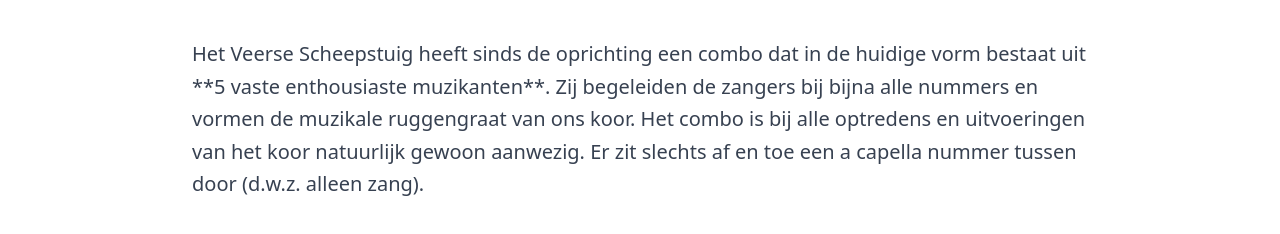
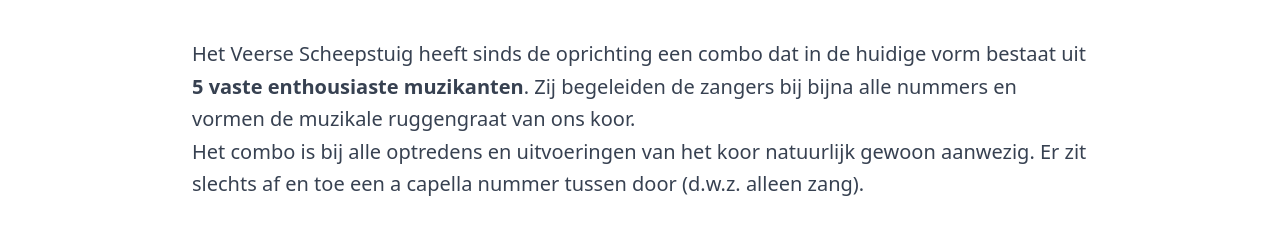
Before and after one commit to ZeezichtMedia/veersescheepstuig-website, an Astro site: page /combo in a window 1280 px wide. Shown: the part 666-900 px from the top of the page. Built offline with nearby package versions, Linux system fonts and the light colour scheme; Astro itself is replaced by a stand-in of ours.

Commit message:
Fix: Render combo intro as markdown and fix image aspect ratio

```diff
--- a/src/content/pages/combo.md
+++ b/src/content/pages/combo.md
@@ -2,10 +2,7 @@
 title: "Het Combo"
 heroImage: "/images/concerten-header.webp"
 numberOfMusicians: 5
-intro: |
-  Het Veerse Scheepstuig heeft sinds de oprichting een combo dat in de huidige vorm bestaat uit **5 vaste enthousiaste muzikanten**. Zij begeleiden de zangers bij bijna alle nummers en vormen de muzikale ruggengraat van ons koor.
-
-  Het combo is bij alle optredens en uitvoeringen van het koor natuurlijk gewoon aanwezig. Er zit slechts af en toe een a capella nummer tussen door (d.w.z. alleen zang).
+intro: ""
 
 instruments:
   - name: "Gitaar"
@@ -39,3 +36,7 @@ rehearsalInfo: |
 
   **Repetities:** Elke woensdag 19:45 - 21:45 uur
 ---
+
+Het Veerse Scheepstuig heeft sinds de oprichting een combo dat in de huidige vorm bestaat uit **5 vaste enthousiaste muzikanten**. Zij begeleiden de zangers bij bijna alle nummers en vormen de muzikale ruggengraat van ons koor.
+
+Het combo is bij alle optredens en uitvoeringen van het koor natuurlijk gewoon aanwezig. Er zit slechts af en toe een a capella nummer tussen door (d.w.z. alleen zang).
--- a/src/pages/combo.astro
+++ b/src/pages/combo.astro
@@ -7,6 +7,7 @@ import { getImageUrl } from "../lib/cloudinary";
 
 // Load content from CMS
 const comboData = await getEntry("pages", "combo");
+const { Content } = await comboData.render();
 
 interface Instrument {
   name: string;
@@ -88,11 +89,10 @@ if (!data.hero) console.error("HERO MISSING!");
     <div class="max-w-4xl mx-auto">
       <SectionHeader title="Vijf enthousiaste muzikanten" align="left" />
 
-      <div class="prose prose-lg max-w-none">
-        <div
-          set:html={data.intro}
-          class="text-xl text-gray-700 leading-relaxed mb-6"
-        />
+      <div
+        class="prose prose-lg max-w-none text-xl text-gray-700 leading-relaxed mb-6"
+      >
+        <Content />
       </div>
     </div>
   </Section>
```
